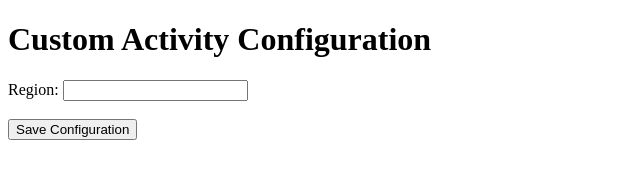
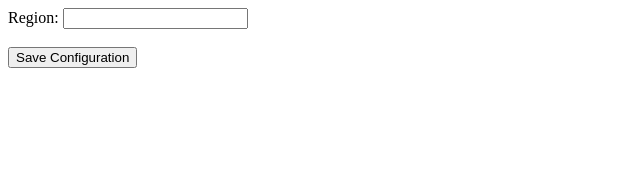
Before and after one commit to YashParkhi07/WeatherForcast_SFMC_CustomActivity, a plain HTML site: page index.html in a window 1280 px wide. Shown: the whole page, without its empty margins (0-640 px from the left). Drawn offline with nearby package versions, Linux system fonts and the light colour scheme.

Commit message:
Update index.html

```diff
--- a/index.html
+++ b/index.html
@@ -4,8 +4,7 @@
     <script src="https://code.jquery.com/jquery-3.6.0.min.js"></script>
 </head>
 <body>
-    <h1>Custom Activity Configuration</h1>
-    <form id="config-form">
+        <form id="config-form">
         <label for="region">Region:</label>
         <input type="text" id="region" name="region" required><br><br>
 
```
